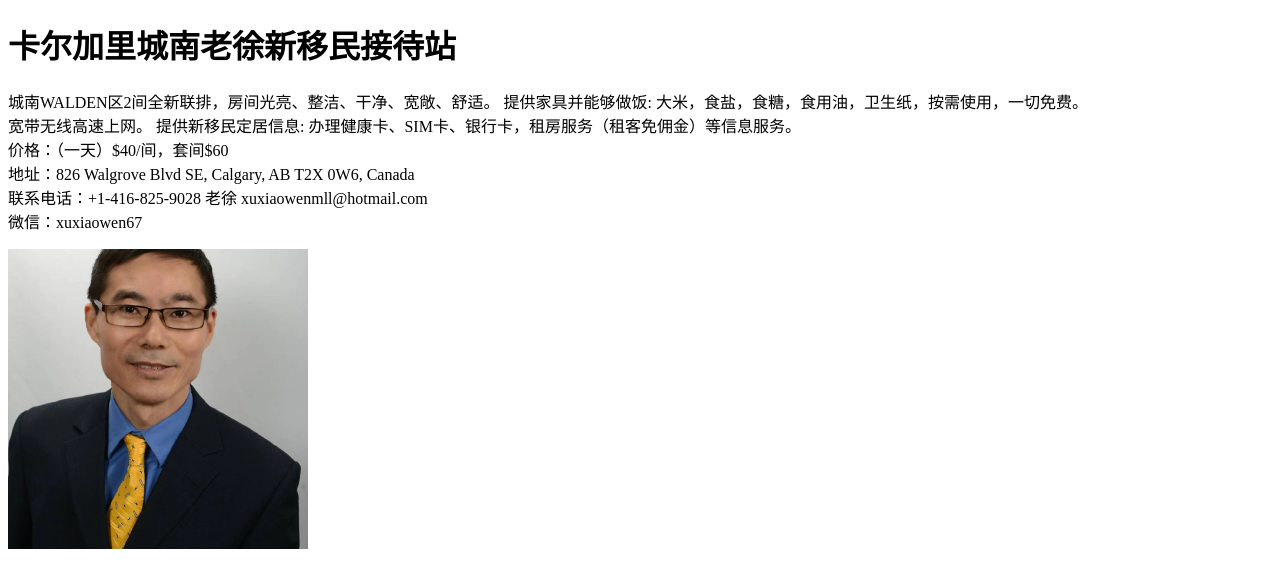
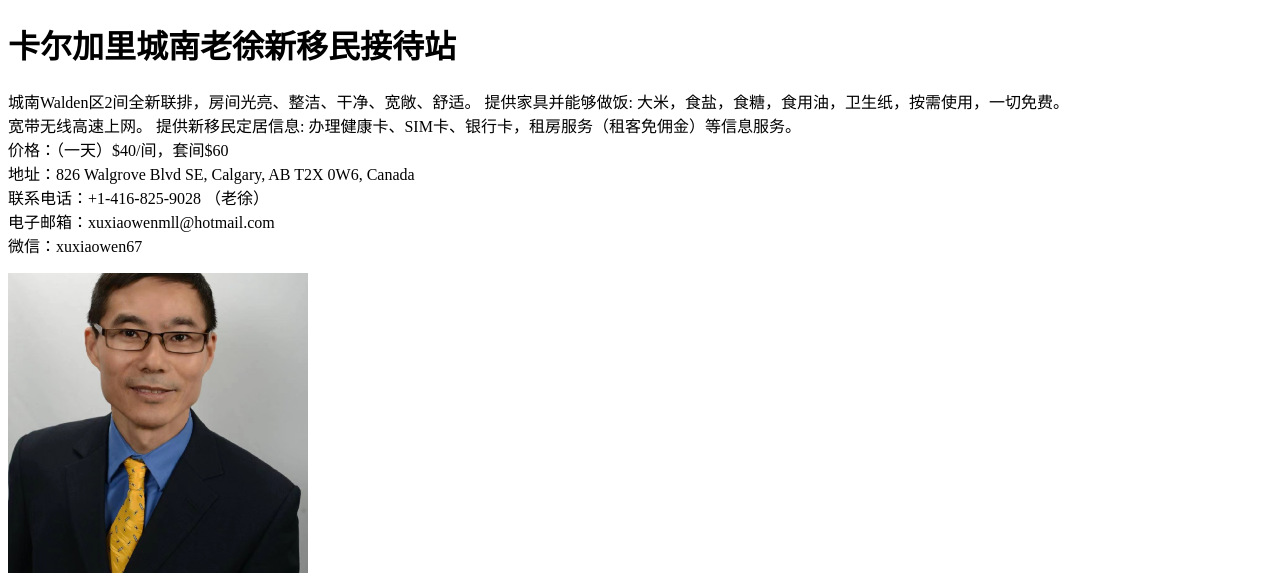
Before and after one commit to calgarylaoxu/calgarylaoxu.github.io, a plain HTML site: page index.html in a window 1280 px wide. Shown: the top 577 px of the page. Drawn offline with Linux system fonts and the light colour scheme.

Commit message:
Update index.html

```diff
--- a/index.html
+++ b/index.html
@@ -7,11 +7,12 @@
 
     <h1>卡尔加里城南老徐新移民接待站 </h1>
     <p>
-    城南WALDEN区2间全新联排，房间光亮、整洁、干净、宽敞、舒适。 提供家具并能够做饭: 大米，食盐，食糖，食用油，卫生纸，按需使用，一切免费。<br>
+    城南Walden区2间全新联排，房间光亮、整洁、干净、宽敞、舒适。 提供家具并能够做饭: 大米，食盐，食糖，食用油，卫生纸，按需使用，一切免费。<br>
     宽带无线高速上网。 提供新移民定居信息: 办理健康卡、SIM卡、银行卡，租房服务（租客免佣金）等信息服务。<br>
     价格：（一天）$40/间，套间$60<br>
     地址：826 Walgrove Blvd SE, Calgary, AB T2X 0W6, Canada<br>
-    联系电话：+1-416-825-9028 老徐  xuxiaowenmll@hotmail.com  <br>
+    联系电话：+1-416-825-9028 （老徐）<br>
+    电子邮箱：xuxiaowenmll@hotmail.com<br>
     微信：xuxiaowen67<br>
 
     </p>
```
